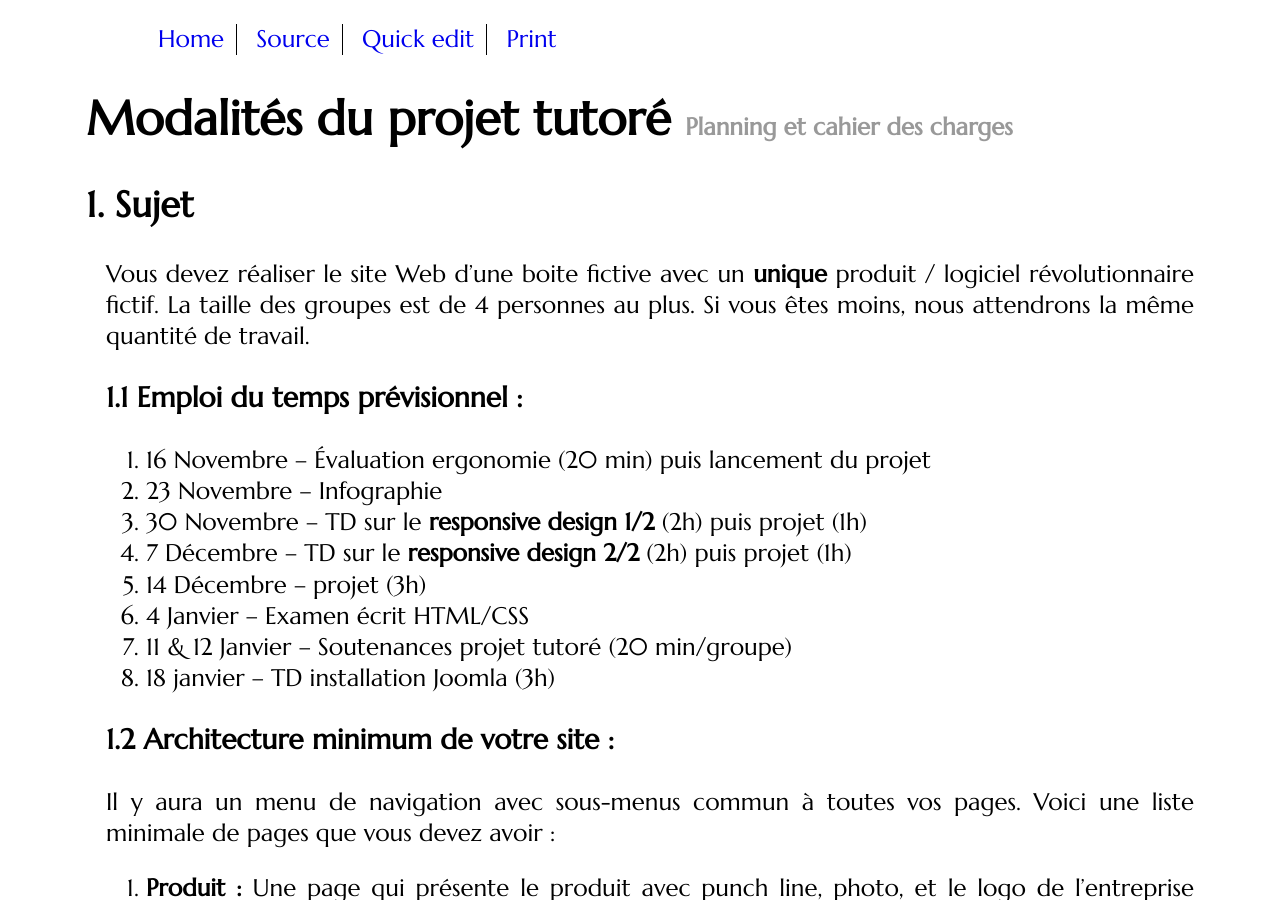
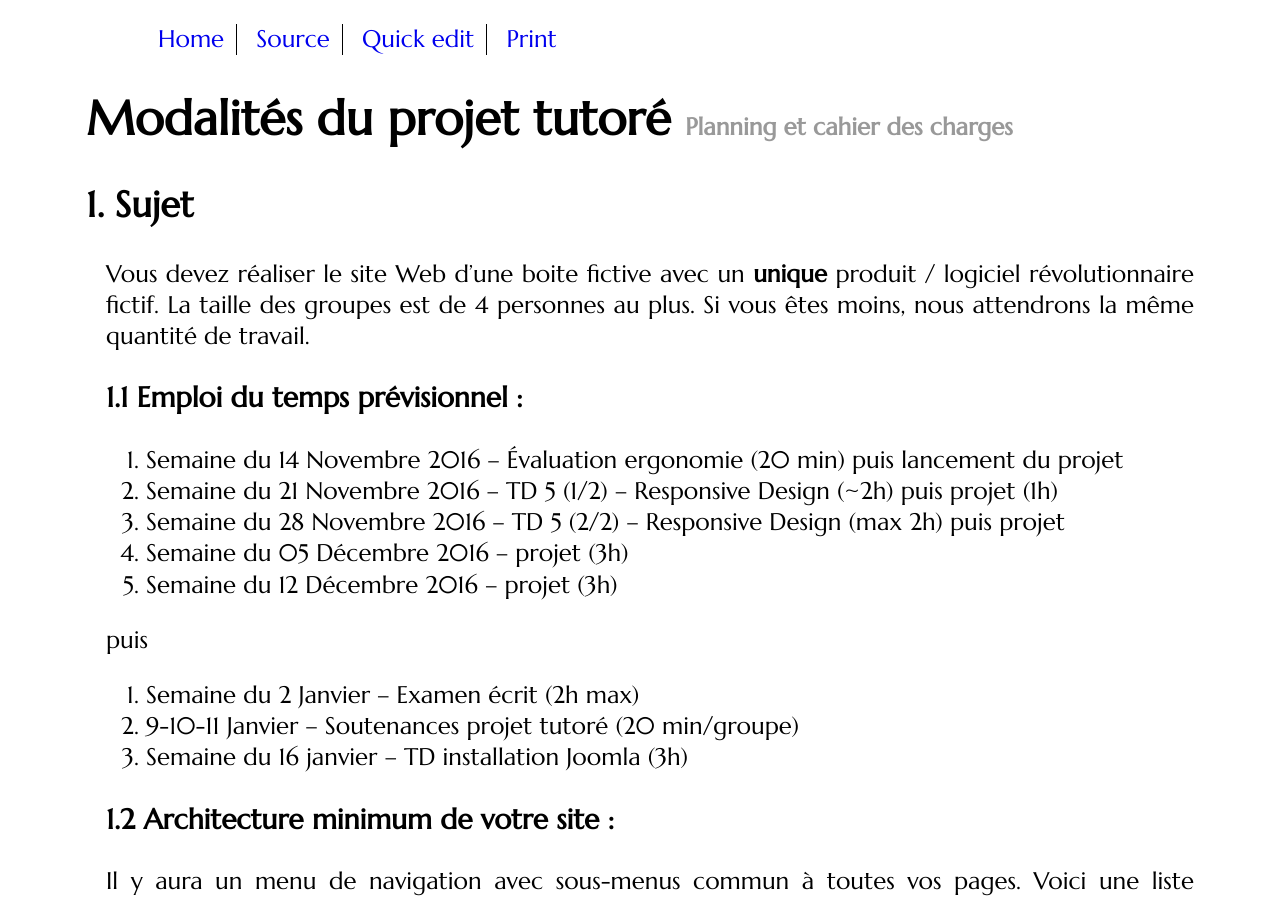
Before and after one commit to romainlebreton/R1.02-DeveloppementInterfacesWeb, a Jekyll site: the page built from projet.md, in a window 1280 px wide and 900 px high. Built offline with Jekyll 4.4.1, drawn with Linux system fonts in a browser that asks for light colours; some web fonts are replaced; comment, search, counter and statistics services are not loaded.

Commit message:
Séance du 14 Novembre - début projet

```diff
--- a/projet.md
+++ b/projet.md
@@ -11,16 +11,23 @@ logiciel révolutionnaire fictif. <!-- Pas un magasin avec plusieurs produits !
 --> La taille des groupes est de 4 personnes au plus. Si vous êtes moins, nous
 attendrons la même quantité de travail.
 
+
+
 ### Emploi du temps prévisionnel :
 
-1. 16 Novembre -- Évaluation ergonomie (20 min) puis lancement du projet
-2. 23 Novembre -- Infographie
-3. 30 Novembre -- TD sur le **responsive design 1/2** (2h) puis projet (1h)
-3.  7 Décembre -- TD sur le **responsive design 2/2** (2h) puis projet (1h)
-4. 14 Décembre -- projet (3h)
-5.  4 Janvier  -- Examen écrit HTML/CSS
-6. 11 & 12 Janvier  -- Soutenances projet tutoré (20 min/groupe)
-7. 18 janvier -- TD installation Joomla (3h)
+1. Semaine du 14 Novembre 2016 -- Évaluation ergonomie (20 min) puis lancement du projet
+1. Semaine du 21 Novembre 2016 --
+   TD 5 (1/2) -- Responsive Design (~2h) puis projet (1h)
+1. Semaine du 28 Novembre 2016 --
+   TD 5 (2/2) -- Responsive Design (max 2h) puis projet
+1. Semaine du 05 Décembre 2016 -- projet (3h)
+1. Semaine du 12 Décembre 2016 -- projet (3h)
+
+puis
+
+1. Semaine du 2 Janvier -- Examen écrit (2h max)
+1. 9-10-11 Janvier -- Soutenances projet tutoré (20 min/groupe)
+1. Semaine du 16 janvier -- TD installation Joomla (3h)
 
 ### Architecture minimum de votre site :
 
```
Also changed, not shown: index.md (+6 -5 lines).
